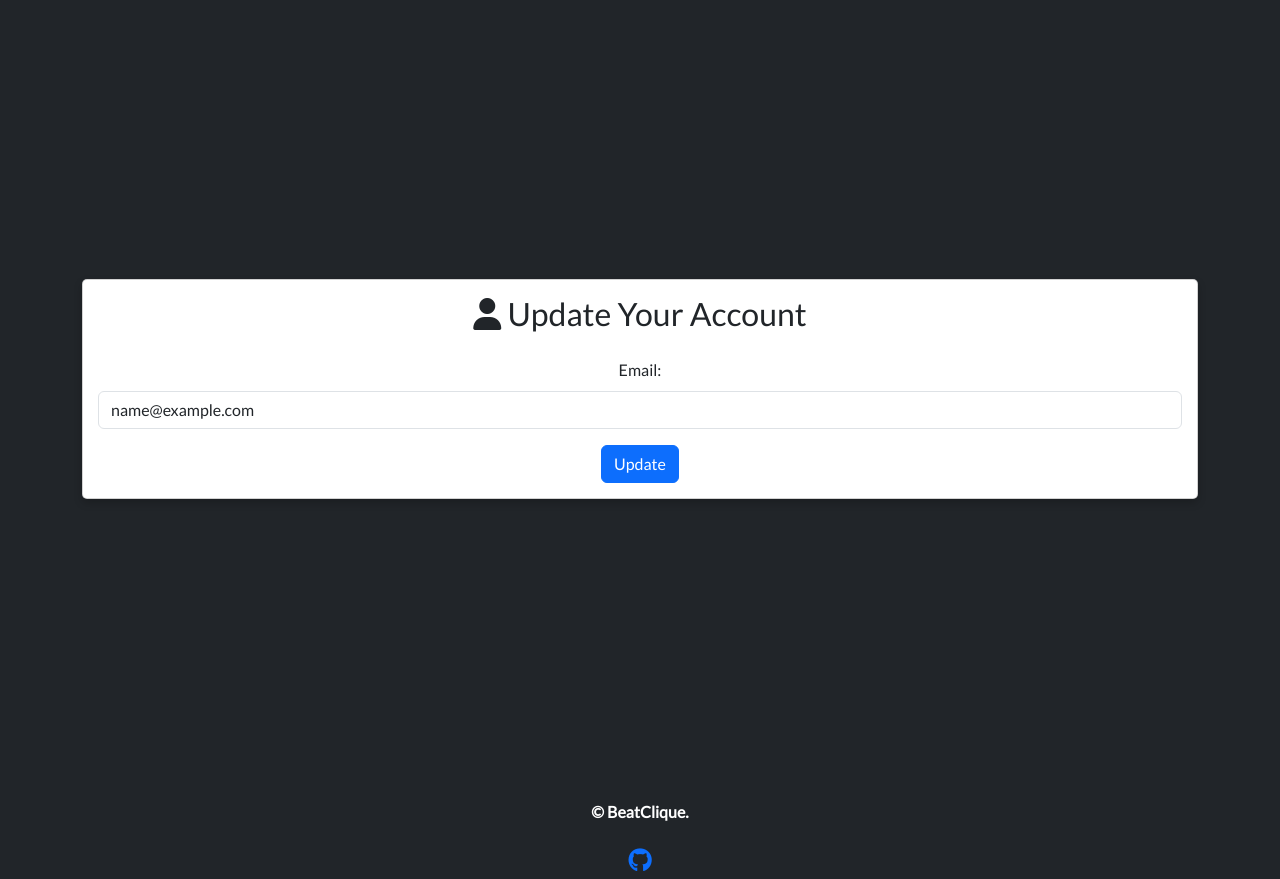
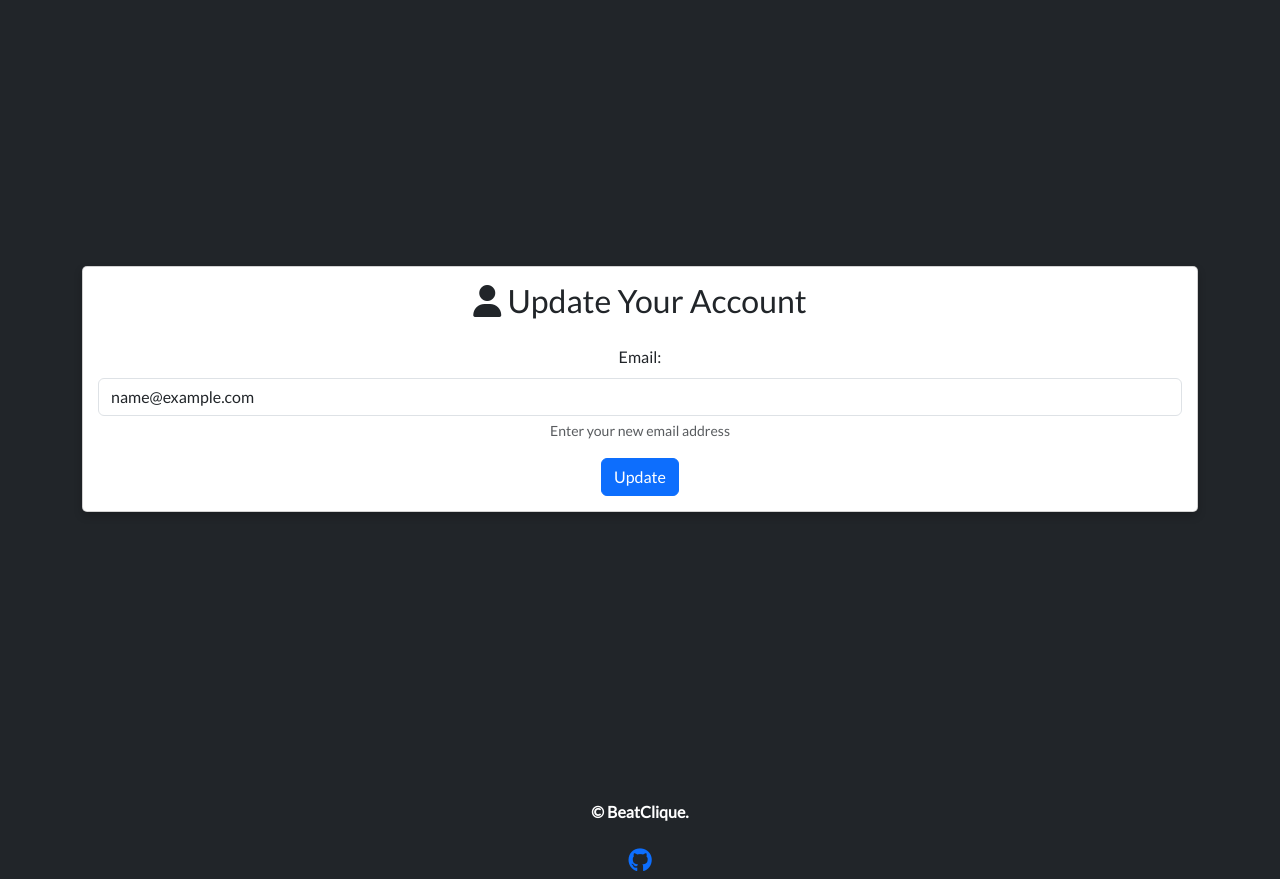
Before and after one commit to CroftsDeveloper/BeatClique_V1, a Django app: page /accounts/account/update/ in a window 1280 px wide. Shown: the part 97-976 px from the top of the page. Run offline with Django 5.2, Linux system fonts and the light colour scheme; the visitor is signed in with stand-in values (Sample User, id 1); parts of the project's set-up code (start-up, migrations or seed data) failed here and were passed over; some libraries are stand-ins or nearby versions.

Commit message:
Improve form error display in account_update.html template
Enhanced the account_update.html template to better display form field
errors and non-field errors directly to the user.

```diff
--- a/accounts/templates/accounts/account_update.html
+++ b/accounts/templates/accounts/account_update.html
@@ -10,6 +10,16 @@
         <div class="card bg-white">
             <div class="card-body">
                 <h2 class="text-center mb-4"><i class="fas fa-user"></i> Update Your Account</h2>
+
+                <!-- Display non-field errors -->
+                {% if form.non_field_errors %}
+                    {% for error in form.non_field_errors %}
+                        <div class="alert alert-danger" role="alert">
+                            {{ error }}
+                        </div>
+                    {% endfor %}
+                {% endif %}
+
                 <!-- Display form for updating account details -->
                 <form method="post" action="{% url 'accounts:account_update' %}">
                     {% csrf_token %}
@@ -18,9 +28,13 @@
                         <!-- Manually rendering the email field -->
                         <input type="email" name="email" id="email" class="form-control" value="{{ form.email.value|default_if_none:'' }}" aria-describedby="emailHelp">
                         {% if form.email.errors %}
-                            <div id="emailHelp" class="form-text text-danger">
-                                {{ form.email.errors.as_text }}
-                            </div>
+                            {% for error in form.email.errors %}
+                                <div class="alert alert-danger" role="alert">
+                                    {{ error }}
+                                </div>
+                            {% endfor %}
+                        {% else %}
+                            <div id="emailHelp" class="form-text">Enter your new email address</div>
                         {% endif %}
                     </div>
                     <div class="text-center">
```
